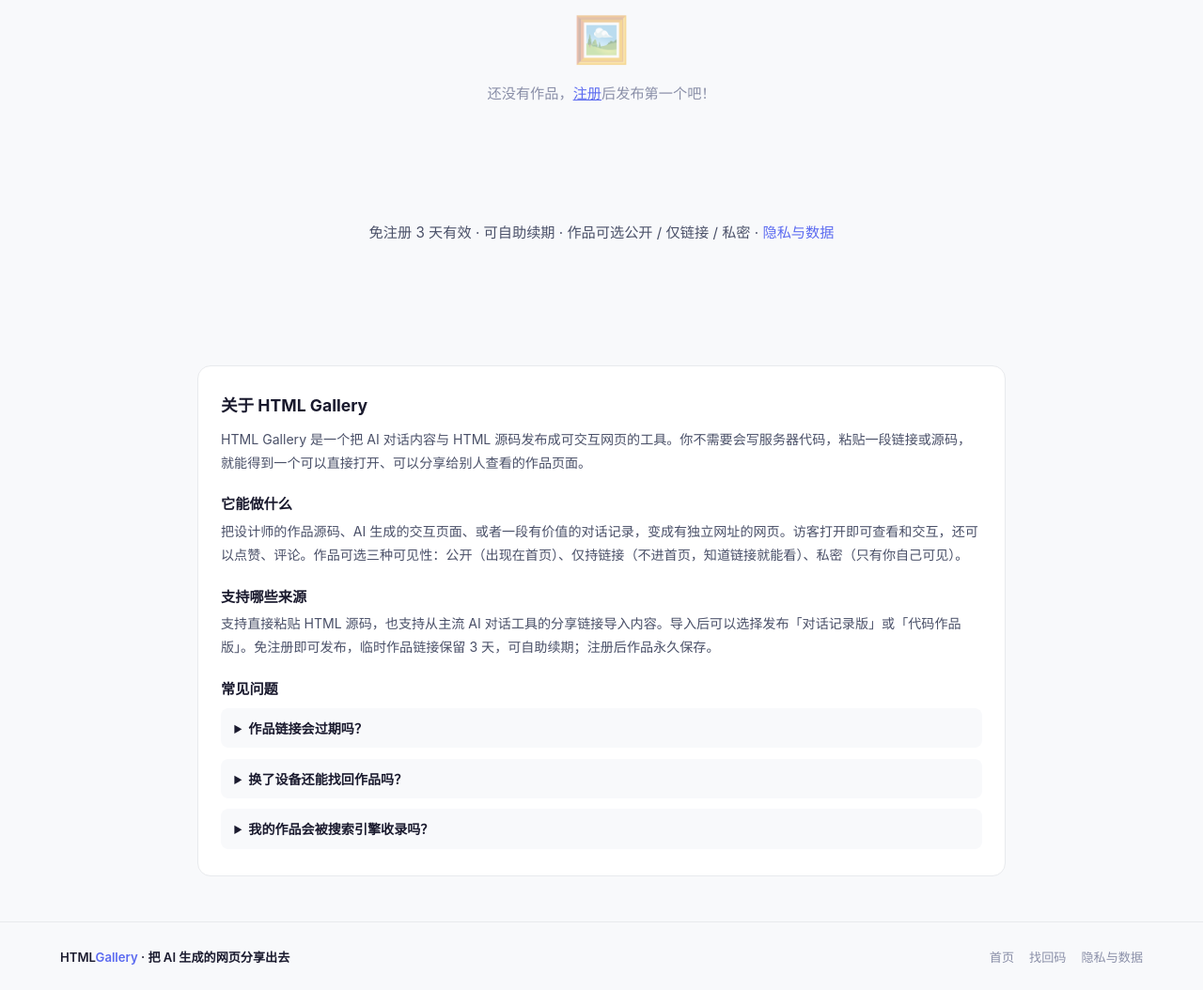
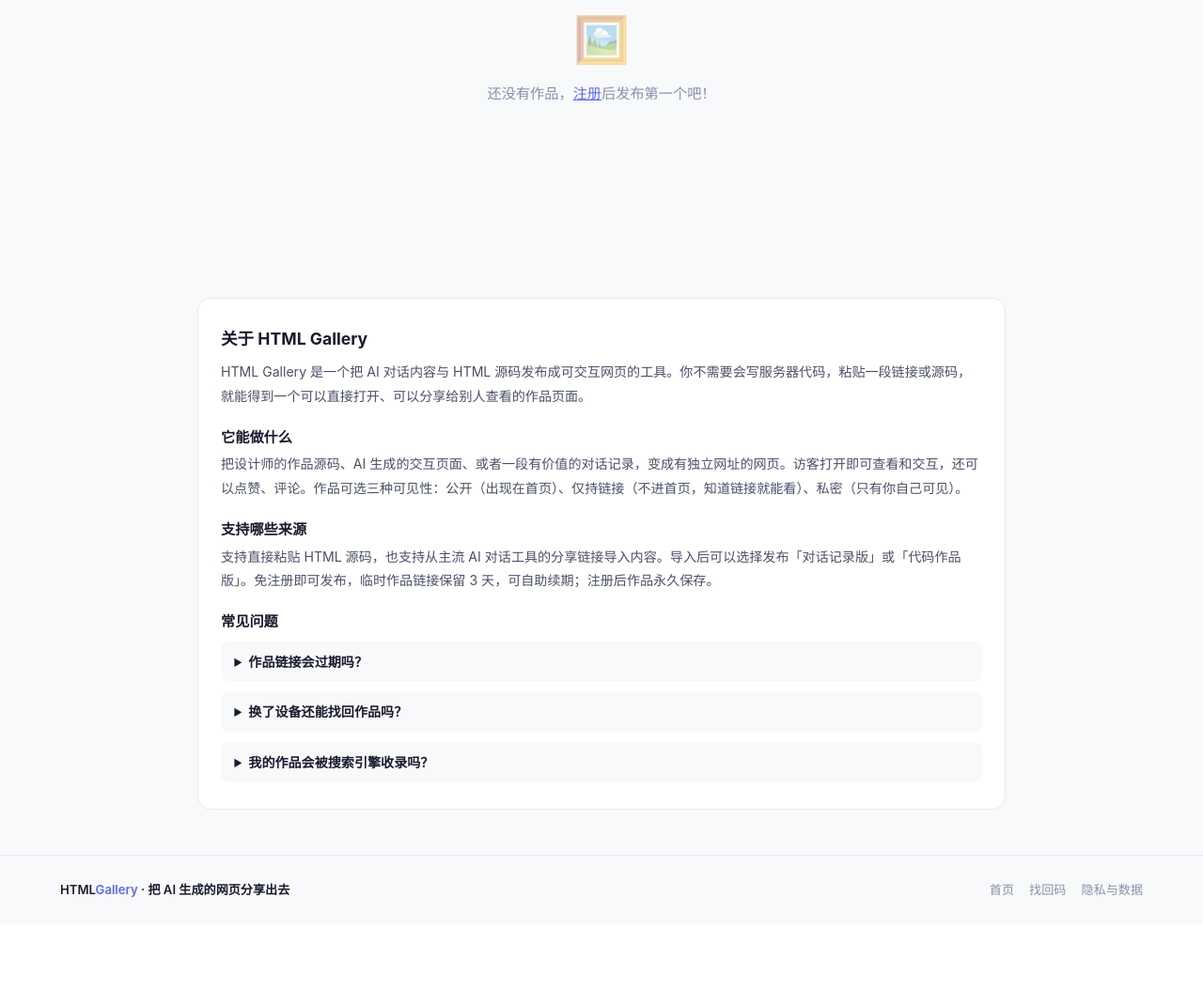
Before and after one commit to tojoevan/html-gallery, a Flask app: page / in a window 1280 px wide. Shown: the part 686-1740 px from the top of the page at 94% size. After the commit the page ends 1641 px from the top, so only its background shows below. Run offline with Flask 2, Linux system fonts and the light colour scheme; data that the repository does not hold is empty; some libraries are stand-ins or nearby versions.

Commit message:
fix: 移除首页重复说明行，部署排除本地记忆目录

```diff
--- a/templates/index.html
+++ b/templates/index.html
@@ -160,14 +160,6 @@
     grid-template-columns: repeat(auto-fill, minmax(300px, 1fr));
     gap: 1.25rem;
   }
-  /* 卡片列表下方的说明行：独立 class，避免与 _footer.html 的 .site-foot 串样式 */
-  .list-note {
-    grid-column: 1 / -1;
-    text-align: center; font-size: .95rem; color: #4a5068; line-height: 1.7;
-    margin-top: 1.6rem;
-  }
-  .list-note a { color: var(--accent); text-decoration: none; }
-
   /* 说明性内容：给搜索引擎/AI 引擎一段可引用的自包含文字，视觉上放在列表之后 */
   .about-block {
     max-width: 860px; margin: 3rem auto 0; padding: 1.8rem 1.5rem;
@@ -368,10 +360,6 @@
       <p>还没有作品，<a href="{{ url_for('register') }}" style="color:var(--accent)">注册</a>后发布第一个吧！</p>
     </div>
   {% endif %}
-  <p class="list-note">
-    免注册 3 天有效 · 可自助续期 · 作品可选公开 / 仅链接 / 私密 ·
-    <a href="{{ url_for('privacy') }}">隐私与数据</a>
-  </p>
 </div>
 
 <section class="about-block">
--- a/test_nav.py
+++ b/test_nav.py
@@ -41,7 +41,8 @@ nav = nav_of(anon)
 check('游客导航含找回码/登录/注册', '找回码' in nav and '登录' in nav and '注册' in nav)
 check('游客导航不含管理入口', '复审' not in nav and '回收站' not in nav)
 check('首页有页脚', '<footer class="site-foot">' in anon)
-check('首页说明行不串页脚样式', '<p class="list-note">' in anon and '<p class="site-foot">' not in anon)
+check('首页隐私入口只在页脚，不再单列说明行',
+      anon.count('href="/privacy"') == 1 and '<p class="list-note">' not in anon and '<p class="site-foot">' not in anon)
 check('游客导航靠品牌回首页', 'site-nav-brand' in nav and 'class="on">首页' not in nav)
 
 client.post('/new', data={'title': 'nav-a', 'html_source': '<body>a</body>',
```
Also changed, not shown: 1 other file.
